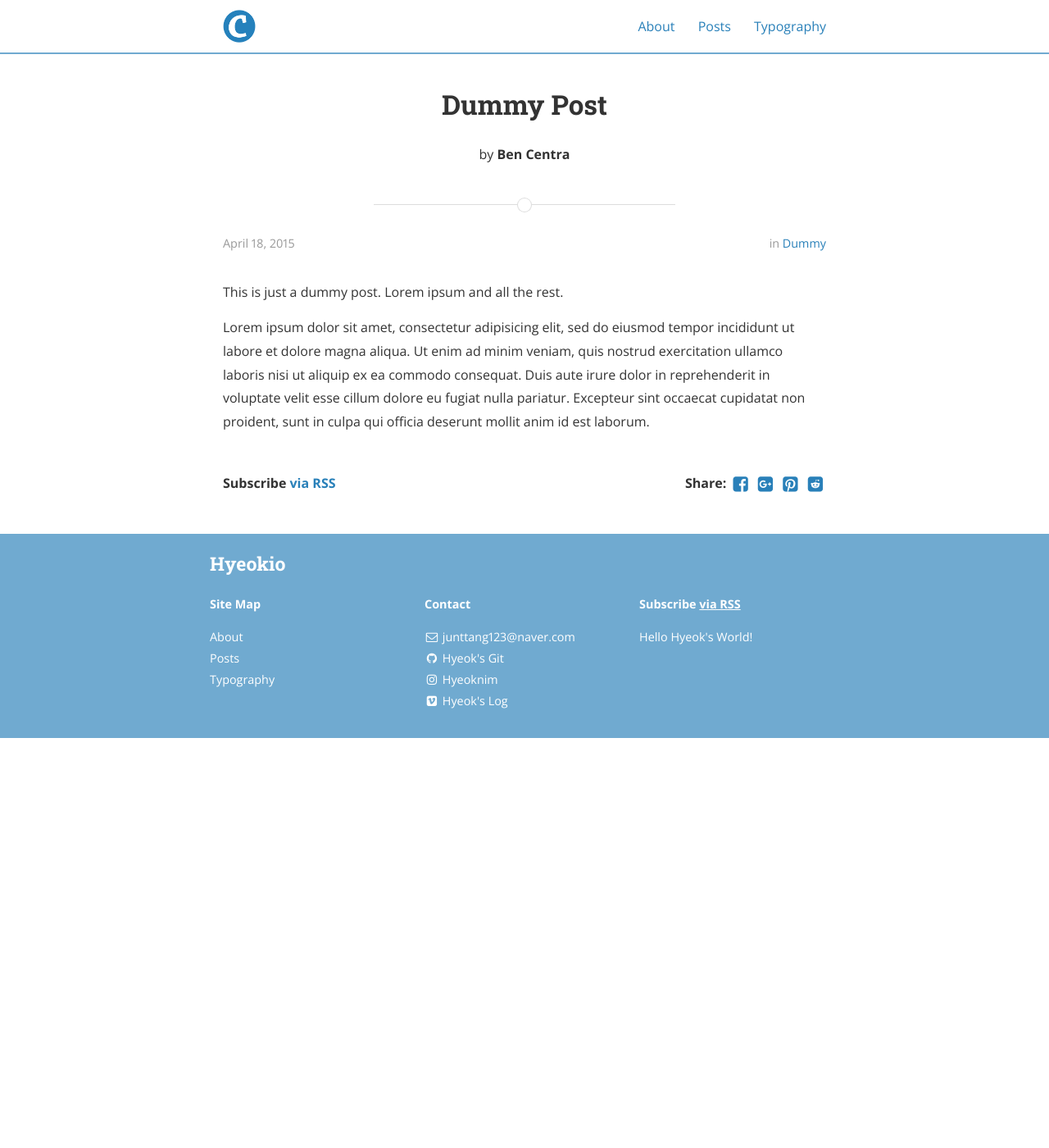
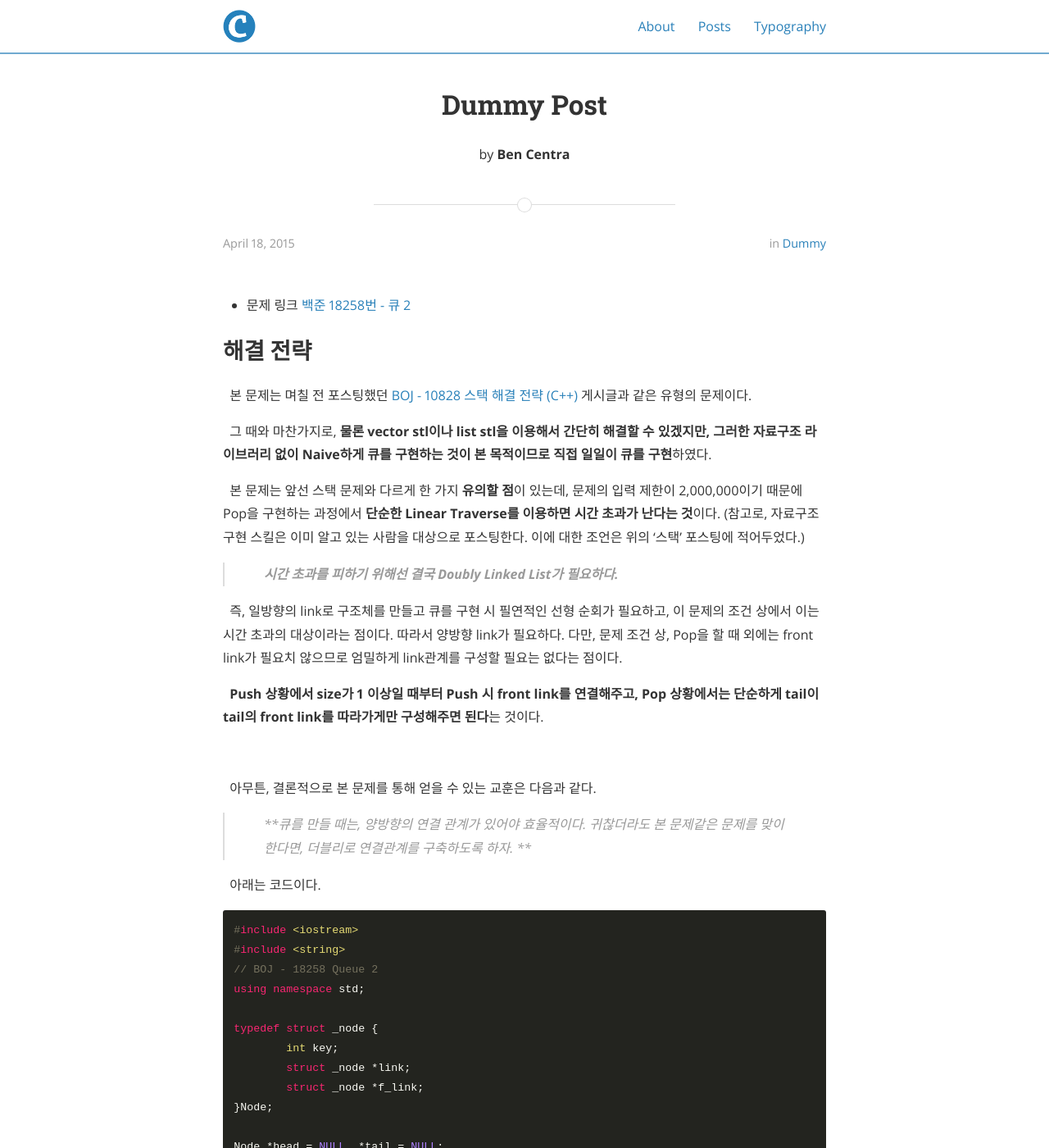
Before and after one commit to junttang/junttang.github.io, a Jekyll site: the page built from _posts/2015-04-18-dummy.md, in a window 1280 px wide and 1400 px high. Shown: the whole window at 82% size. Built offline with Jekyll 4.4.1, drawn with Linux system fonts in a browser that asks for light colours; nearby versions of some CDN libraries; some of the changed text lies outside the part shown.

Commit message:
Update 2015-04-18-dummy.md

````diff
--- a/_posts/2015-04-18-dummy.md
+++ b/_posts/2015-04-18-dummy.md
@@ -6,11 +6,106 @@ author: Ben Centra
 categories: Dummy
 ---
 
-This is just a dummy post. Lorem ipsum and all the rest.
+- 문제 링크
+<a href="https://www.acmicpc.net/problem/18258">백준 18258번 - 큐 2</a>
 
-Lorem ipsum dolor sit amet, consectetur adipisicing elit, sed do eiusmod
-tempor incididunt ut labore et dolore magna aliqua. Ut enim ad minim veniam,
-quis nostrud exercitation ullamco laboris nisi ut aliquip ex ea commodo
-consequat. Duis aute irure dolor in reprehenderit in voluptate velit esse
-cillum dolore eu fugiat nulla pariatur. Excepteur sint occaecat cupidatat non
-proident, sunt in culpa qui officia deserunt mollit anim id est laborum.
+## 해결 전략
+&nbsp; 본 문제는 며칠 전 포스팅했던 <a href="https://velog.io/@junttang/BOJ-10828-%EC%8A%A4%ED%83%9D-%ED%95%B4%EA%B2%B0-%EC%A0%84%EB%9E%B5-C">BOJ - 10828 스택 해결 전략 (C++)</a> 게시글과 같은 유형의 문제이다.
+
+&nbsp; 그 때와 마찬가지로, **물론 vector stl이나 list stl을 이용해서 간단히 해결할 수 있겠지만, 그러한 자료구조 라이브러리 없이 Naive하게 큐를 구현하는 것이 본 목적이므로 직접 일일이 큐를 구현**하였다.
+
+&nbsp; 본 문제는 앞선 스택 문제와 다르게 한 가지 **유의할 점**이 있는데, 문제의 입력 제한이 2,000,000이기 때문에 Pop을 구현하는 과정에서 **단순한 Linear Traverse를 이용하면 시간 초과가 난다는 것**이다. (참고로, 자료구조 구현 스킬은 이미 알고 있는 사람을 대상으로 포스팅한다. 이에 대한 조언은 위의 '스택' 포스팅에 적어두었다.)
+
+> _**시간 초과를 피하기 위해선 결국 Doubly Linked List가 필요하다.**_
+
+&nbsp; 즉, 일방향의 link로 구조체를 만들고 큐를 구현 시 필연적인 선형 순회가 필요하고, 이 문제의 조건 상에서 이는 시간 초과의 대상이라는 점이다. 따라서 양방향 link가 필요하다. 다만, 문제 조건 상, Pop을 할 때 외에는 front link가 필요치 않으므로 엄밀하게 link관계를 구성할 필요는 없다는 점이다.
+
+&nbsp; **Push 상황에서 size가 1 이상일 때부터 Push 시 front link를 연결해주고, Pop 상황에서는 단순하게 tail이 tail의 front link를 따라가게만 구성해주면 된다**는 것이다.
+
+<br>
+
+&nbsp; 아무튼, 결론적으로 본 문제를 통해 얻을 수 있는 교훈은 다음과 같다.
+
+> _**큐를 만들 때는, 양방향의 연결 관계가 있어야 효율적이다. 귀찮더라도 본 문제같은 문제를 맞이한다면, 더블리로 연결관계를 구축하도록 하자.
+**_
+
+&nbsp; 아래는 코드이다.
+
+```c
+#include <iostream>
+#include <string>
+// BOJ - 18258 Queue 2
+using namespace std;
+
+typedef struct _node {
+	int key;
+	struct _node *link;
+	struct _node *f_link;
+}Node;
+
+Node *head = NULL, *tail = NULL;
+int queueCnt = 0;
+
+bool qEmpty(void) { if (queueCnt == 0) return true; return false; }
+
+void qPush(int x) {
+	Node *newNode = new Node;
+	newNode->key = x;
+
+	newNode->link = head;
+	newNode->f_link = NULL;
+	if (queueCnt > 0)
+		head->f_link = newNode;
+	head = newNode;
+	if (queueCnt == 0) tail = newNode;
+
+	queueCnt++;
+}
+
+
+void qPop(void) {
+	if (qEmpty()) { cout << -1 << '\n'; return; }
+	Node *delNode = tail;
+
+	if (queueCnt == 1)
+		head = tail = NULL;
+	else {
+		tail = tail->f_link;
+		tail->link = NULL;
+	}
+	cout << delNode->key << '\n';
+	delete[] delNode;
+
+	queueCnt--;
+}
+
+void qSize(void) { cout << queueCnt << '\n'; }
+
+void qFront(void) { if (qEmpty()) cout << -1 << '\n'; else cout << tail->key << '\n'; }
+
+void qBack(void) { if (qEmpty()) cout << -1 << '\n'; else cout << head->key << '\n'; }
+
+int main(void) {
+	int n, num; string option;
+	ios_base::sync_with_stdio(false); cin.tie(NULL); cout.tie(NULL);
+
+	cin >> n;
+	while (n--) {
+		cin >> option;
+		switch (option[0]) {
+		case 'p':
+			if (option[1] == 'u') {
+				cin >> num;
+				qPush(num);
+			}
+			else qPop(); break;
+		case 's': qSize(); break;
+		case 'f': qFront(); break;
+		case 'b': qBack(); break;
+		case 'e': cout << qEmpty() << '\n'; break;
+		}
+	}
+
+	return 0;
+}
+```
````
